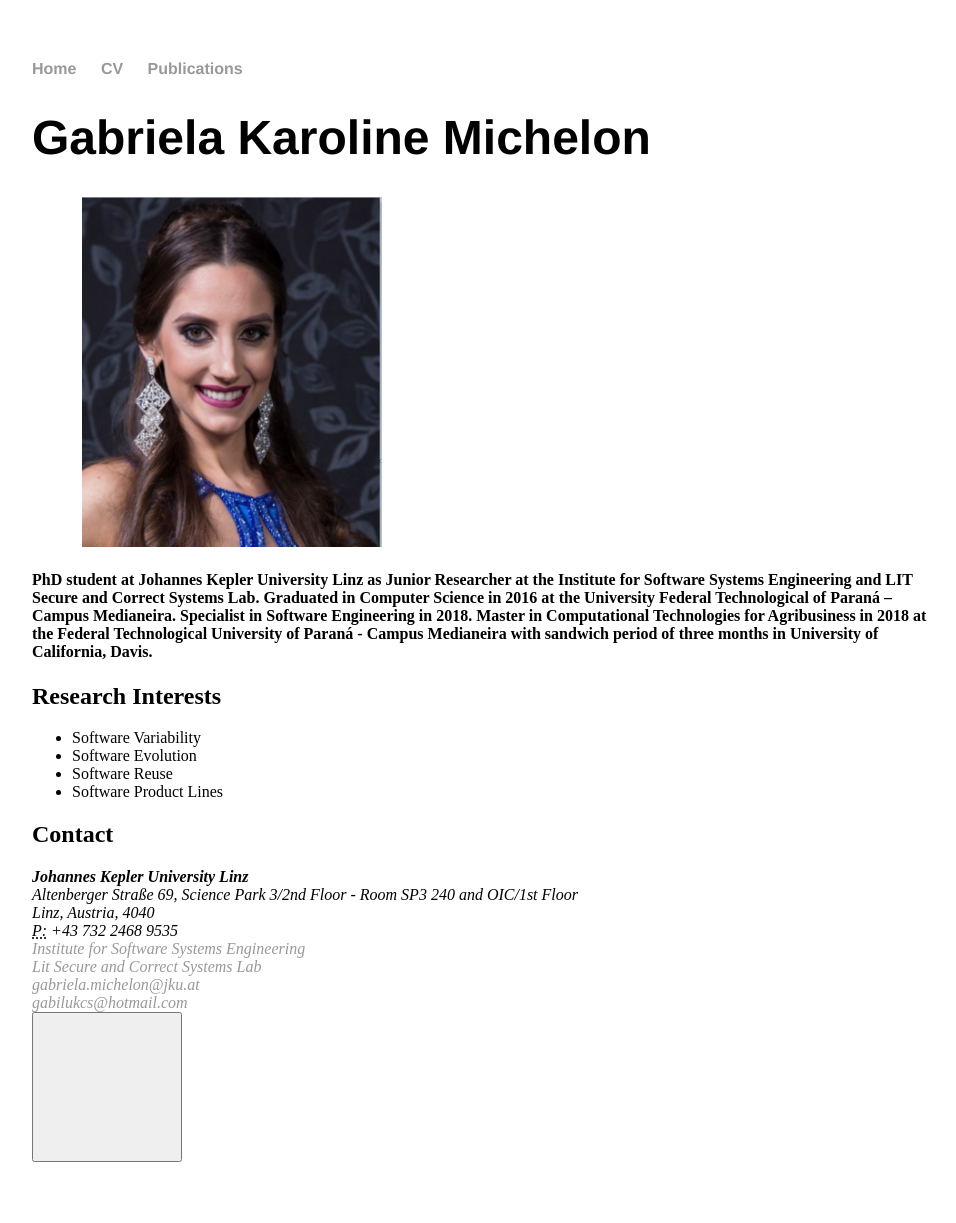
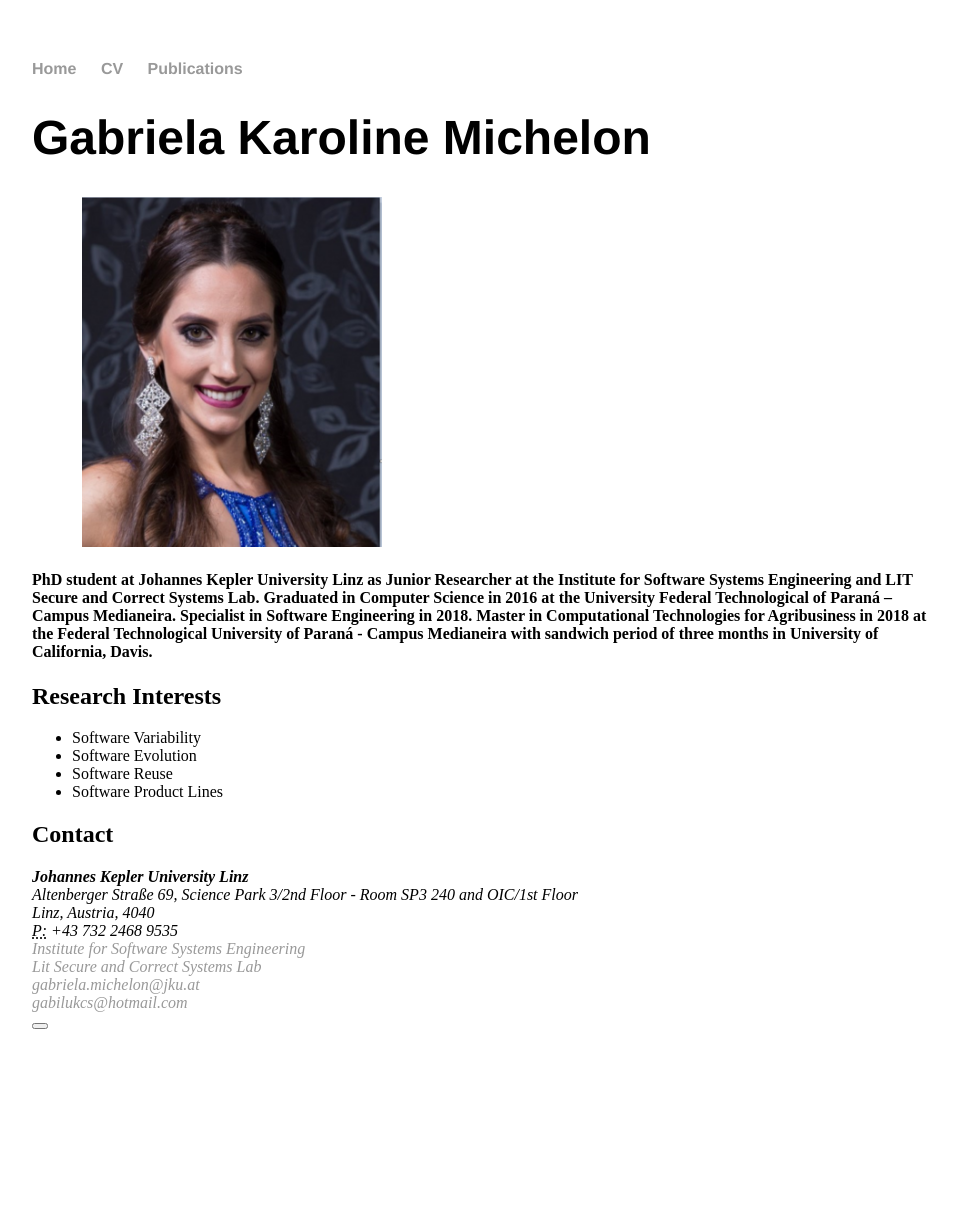
Before and after one commit to GabrielaMichelon/gabrielamichelon.github.io, a Jekyll site: the page index.html, which Jekyll copies as it is, in a window 1280 px wide. Shown: the whole page, without its empty margins (160-1116 px from the left). Built offline with Jekyll 4.4.1, drawn with Linux system fonts in a browser that asks for light colours; after the commit the page ends 1090 px from its top, so only the background shows below that.

Commit message:
Update main.css

```diff
--- a/css/main.css
+++ b/css/main.css
@@ -42,11 +42,6 @@ ul.posts li {
     list-style: none;
 }
 
-button {
-  font-size: 18px;
-  width: 150px;
-  height: 150px;
-}
 
 button #twitter {
    background: url(img/twitter_bird_logo_.png) no-repeat;
```
